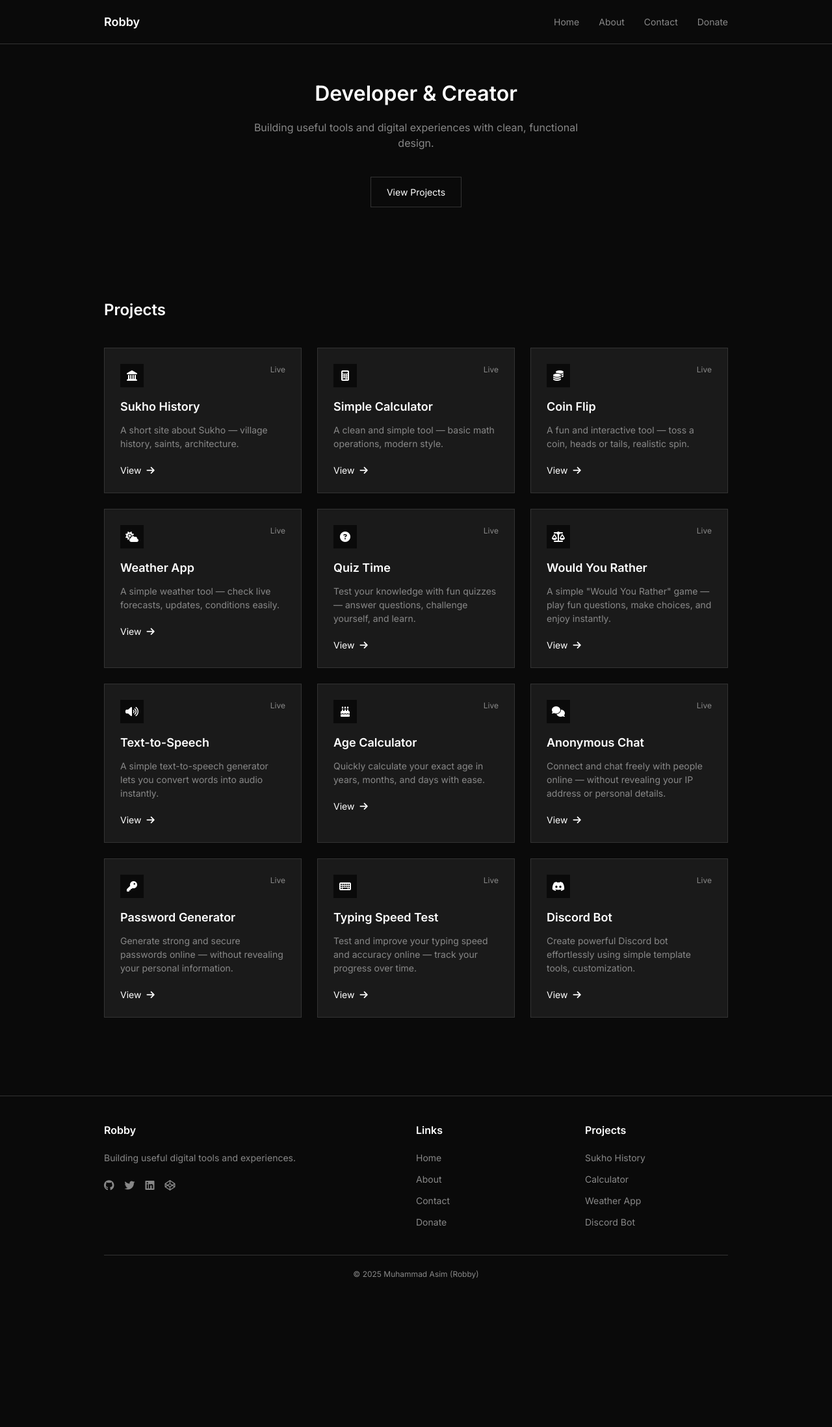
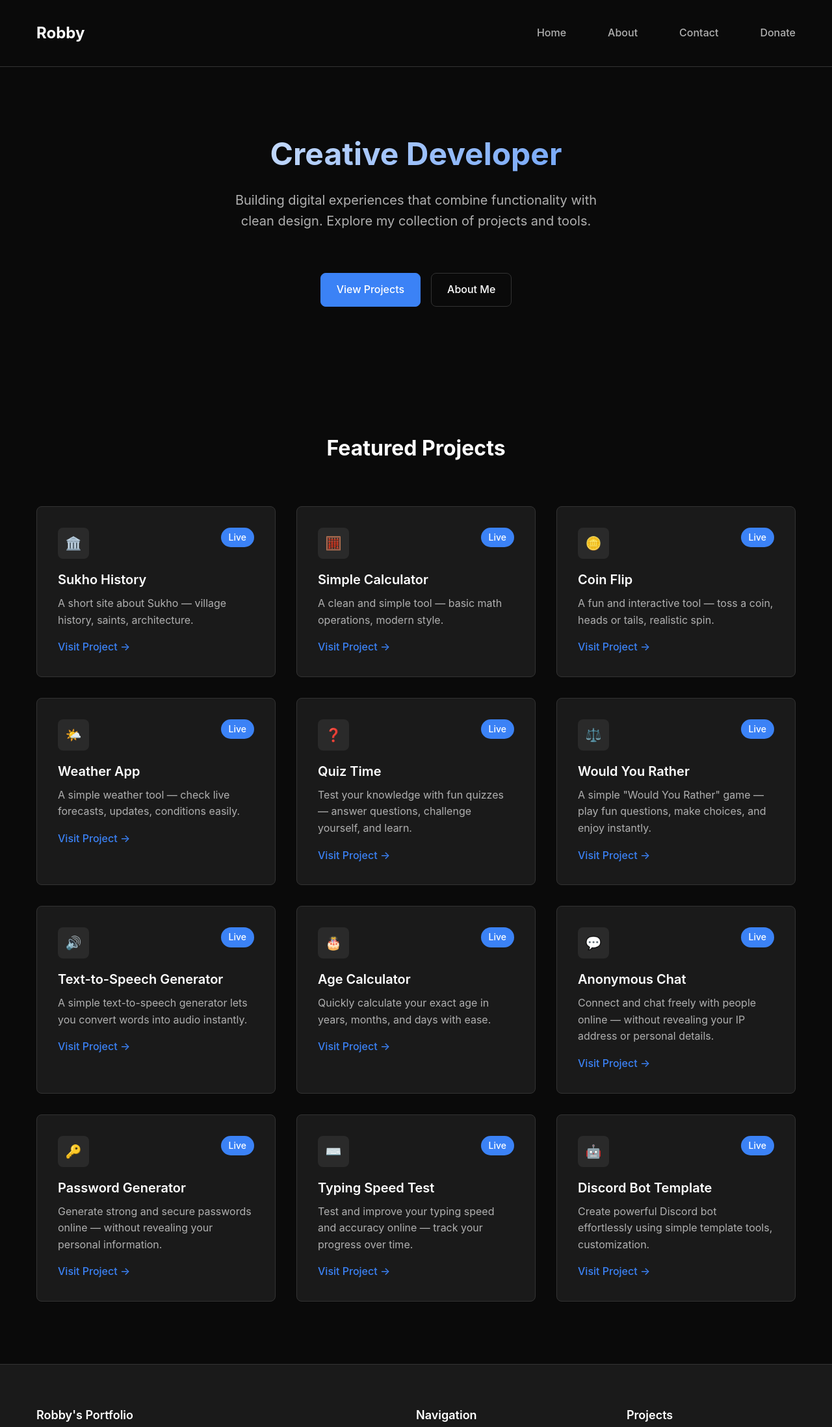
Before and after one commit to robbyfw/Robbys_Website, a plain HTML site: page newpage/index.html in a window 1280 px wide. Shown: the top 2196 px of the page at 65% size. Before the commit the page ends 2010 px from the top, so only its background shows below. Drawn offline with Linux system fonts and the light colour scheme.

Commit message:
Update index.html

```diff
--- a/newpage/index.html
+++ b/newpage/index.html
@@ -1,15 +1,11 @@
 <!DOCTYPE html>
 <html lang="en">
 <head>
-  <meta charset="UTF-8" />
-  <meta name="viewport" content="width=device-width, initial-scale=1.0" />
-  <title>Robby | Developer</title>
-
-  <!-- Styles & Fonts -->
-  <link href="https://fonts.googleapis.com/css2?family=Inter:wght@400;500;600&display=swap" rel="stylesheet" />
-  <link rel="stylesheet" href="https://cdnjs.cloudflare.com/ajax/libs/font-awesome/6.4.0/css/all.min.css">
-
+    <meta charset="UTF-8">
+    <meta name="viewport" content="width=device-width, initial-scale=1.0">
+    <title>Robby | Portfolio</title>
     <style>
+        /* Reset and Base Styles */
         * {
             margin: 0;
             padding: 0;
@@ -17,173 +13,201 @@
         }
 
         :root {
-      --bg: #0a0a0a;
-      --card: #1a1a1a;
-      --text: #ffffff;
-      --text-secondary: #888;
-      --border: #333;
-      --accent: #fff;
+            --primary-bg: #0a0a0a;
+            --secondary-bg: #1a1a1a;
+            --card-bg: #2a2a2a;
+            --text-primary: #ffffff;
+            --text-secondary: #b0b0b0;
+            --text-muted: #666666;
+            --accent: #3b82f6;
+            --border: #333333;
+            --spacing-xs: 0.5rem;
+            --spacing-sm: 1rem;
+            --spacing-md: 2rem;
+            --spacing-lg: 4rem;
+            --spacing-xl: 6rem;
+            --border-radius: 8px;
         }
 
         body {
-      font-family: 'Inter', sans-serif;
-      background: var(--bg);
-      color: var(--text);
-      line-height: 1.5;
-      font-size: 14px;
+            font-family: -apple-system, BlinkMacSystemFont, 'Segoe UI', Roboto, Oxygen, Ubuntu, Cantarell, sans-serif;
+            background: var(--primary-bg);
+            color: var(--text-primary);
+            line-height: 1.6;
+            font-size: 16px;
         }
 
         .container {
-      max-width: 1000px;
+            max-width: 1200px;
             margin: 0 auto;
-      padding: 0 20px;
+            padding: 0 var(--spacing-sm);
         }
 
         /* Header */
         header {
-      padding: 20px 0;
+            padding: var(--spacing-md) 0;
             border-bottom: 1px solid var(--border);
-      position: fixed;
+            position: sticky;
             top: 0;
-      left: 0;
-      right: 0;
-      background: var(--bg);
+            background: var(--primary-bg);
             z-index: 100;
         }
 
-    .nav {
+        .header-content {
             display: flex;
             justify-content: space-between;
             align-items: center;
         }
 
         .logo {
-      font-weight: 600;
-      font-size: 18px;
+            font-size: 1.5rem;
+            font-weight: 700;
+            color: var(--text-primary);
             text-decoration: none;
-      color: var(--text);
         }
 
         .nav-links {
             display: flex;
-      gap: 30px;
+            gap: var(--spacing-lg);
+            list-style: none;
         }
 
         .nav-links a {
             color: var(--text-secondary);
             text-decoration: none;
-      font-size: 14px;
+            font-weight: 500;
             transition: color 0.2s;
         }
 
         .nav-links a:hover {
-      color: var(--text);
+            color: var(--text-primary);
         }
 
-    /* Hero */
+        /* Hero Section */
         .hero {
-      padding: 120px 0 80px;
+            padding: var(--spacing-xl) 0;
             text-align: center;
         }
 
         .hero h1 {
-      font-size: 32px;
-      font-weight: 600;
-      margin-bottom: 16px;
+            font-size: 3rem;
+            font-weight: 700;
+            margin-bottom: var(--spacing-sm);
+            background: linear-gradient(135deg, var(--text-primary), var(--accent));
+            -webkit-background-clip: text;
+            -webkit-text-fill-color: transparent;
         }
 
         .hero p {
+            font-size: 1.25rem;
             color: var(--text-secondary);
-      font-size: 16px;
-      max-width: 500px;
-      margin: 0 auto 40px;
+            max-width: 600px;
+            margin: 0 auto var(--spacing-lg);
+        }
+
+        .cta-buttons {
+            display: flex;
+            gap: var(--spacing-sm);
+            justify-content: center;
         }
 
         .btn {
-      display: inline-block;
             padding: 12px 24px;
             border: 1px solid var(--border);
-      color: var(--text);
+            background: transparent;
+            color: var(--text-primary);
             text-decoration: none;
-      font-size: 14px;
+            border-radius: var(--border-radius);
+            font-weight: 500;
             transition: all 0.2s;
         }
 
-    .btn:hover {
-      background: var(--card);
-      border-color: var(--text);
+        .btn-primary {
+            background: var(--accent);
+            border-color: var(--accent);
         }
 
-    /* Projects */
+        .btn:hover {
+            transform: translateY(-2px);
+        }
+
+        /* Projects Section */
         .projects {
-      padding: 60px 0;
+            padding: var(--spacing-xl) 0;
         }
 
         .section-title {
-      font-size: 24px;
-      font-weight: 600;
-      margin-bottom: 40px;
+            font-size: 2rem;
+            font-weight: 700;
+            margin-bottom: var(--spacing-lg);
+            text-align: center;
         }
 
         .projects-grid {
             display: grid;
-      grid-template-columns: repeat(auto-fill, minmax(300px, 1fr));
-      gap: 24px;
+            grid-template-columns: repeat(auto-fit, minmax(350px, 1fr));
+            gap: var(--spacing-md);
         }
 
         .project-card {
-      background: var(--card);
+            background: var(--secondary-bg);
             border: 1px solid var(--border);
-      padding: 24px;
-      transition: border-color 0.2s;
+            border-radius: var(--border-radius);
+            padding: var(--spacing-md);
+            transition: all 0.2s;
         }
 
         .project-card:hover {
-      border-color: var(--text);
+            transform: translateY(-4px);
+            border-color: var(--accent);
         }
 
         .project-header {
             display: flex;
             justify-content: space-between;
-      align-items: start;
-      margin-bottom: 16px;
+            align-items: flex-start;
+            margin-bottom: var(--spacing-sm);
         }
 
         .project-icon {
-      width: 36px;
-      height: 36px;
-      background: var(--bg);
+            width: 48px;
+            height: 48px;
+            background: var(--card-bg);
+            border-radius: var(--border-radius);
             display: flex;
             align-items: center;
             justify-content: center;
-      font-size: 16px;
+            font-size: 1.25rem;
         }
 
         .project-badge {
-      color: var(--text-secondary);
-      font-size: 12px;
+            background: var(--accent);
+            color: white;
+            padding: 4px 12px;
+            border-radius: 20px;
+            font-size: 0.875rem;
+            font-weight: 500;
         }
 
         .project-title {
-      font-size: 18px;
+            font-size: 1.25rem;
             font-weight: 600;
-      margin-bottom: 12px;
+            margin-bottom: var(--spacing-xs);
         }
 
         .project-desc {
             color: var(--text-secondary);
-      font-size: 14px;
-      margin-bottom: 20px;
-      line-height: 1.5;
+            margin-bottom: var(--spacing-sm);
         }
 
         .project-link {
-      color: var(--text);
+            color: var(--accent);
             text-decoration: none;
-      font-size: 14px;
-      display: flex;
+            font-weight: 500;
+            display: inline-flex;
             align-items: center;
             gap: 8px;
+            transition: gap 0.2s;
         }
 
         .project-link:hover {
@@ -192,74 +216,74 @@
 
         /* Footer */
         footer {
+            background: var(--secondary-bg);
+            padding: var(--spacing-lg) 0;
             border-top: 1px solid var(--border);
-      padding: 40px 0;
-      margin-top: 60px;
         }
 
         .footer-content {
             display: grid;
             grid-template-columns: 2fr 1fr 1fr;
-      gap: 40px;
+            gap: var(--spacing-lg);
         }
 
         .footer-col h3 {
-      font-size: 16px;
+            font-size: 1.125rem;
             font-weight: 600;
-      margin-bottom: 20px;
+            margin-bottom: var(--spacing-sm);
         }
 
         .footer-links {
+            list-style: none;
             display: flex;
             flex-direction: column;
-      gap: 12px;
+            gap: var(--spacing-xs);
         }
 
         .footer-links a {
             color: var(--text-secondary);
             text-decoration: none;
-      font-size: 14px;
             transition: color 0.2s;
         }
 
         .footer-links a:hover {
-      color: var(--text);
+            color: var(--text-primary);
         }
 
         .social-links {
             display: flex;
-      gap: 16px;
-      margin-top: 20px;
+            gap: var(--spacing-sm);
+            margin-top: var(--spacing-sm);
         }
 
         .social-links a {
             color: var(--text-secondary);
             text-decoration: none;
-      font-size: 16px;
+            font-size: 1.25rem;
             transition: color 0.2s;
         }
 
         .social-links a:hover {
-      color: var(--text);
+            color: var(--text-primary);
         }
 
         .copyright {
             text-align: center;
-      color: var(--text-secondary);
-      font-size: 12px;
-      margin-top: 40px;
-      padding-top: 20px;
+            margin-top: var(--spacing-lg);
+            padding-top: var(--spacing-md);
             border-top: 1px solid var(--border);
+            color: var(--text-muted);
+            font-size: 0.875rem;
         }
 
-    /* Mobile */
+        /* Responsive Design */
         @media (max-width: 768px) {
             .nav-links {
                 display: none;
             }
 
             .hero h1 {
-        font-size: 28px;
+                font-size: 2.5rem;
             }
 
             .projects-grid {
@@ -268,219 +292,214 @@
 
             .footer-content {
                 grid-template-columns: 1fr;
-        gap: 30px;
+                gap: var(--spacing-md);
+            }
+
+            .cta-buttons {
+                flex-direction: column;
+                align-items: center;
             }
         }
+
+        /* Utility Classes */
+        .text-center {
+            text-align: center;
+        }
+
+        .mb-1 { margin-bottom: var(--spacing-xs); }
+        .mb-2 { margin-bottom: var(--spacing-sm); }
+        .mb-3 { margin-bottom: var(--spacing-md); }
+        .mb-4 { margin-bottom: var(--spacing-lg); }
     </style>
 </head>
-
 <body>
     <!-- Header -->
     <header>
         <div class="container">
-      <nav class="nav">
-        <a href="https://fwrobby.site" class="logo">Robby</a>
-        <div class="nav-links">
-          <a href="https://fwrobby.site">Home</a>
-          <a href="https://fwrobby.site/about/">About</a>
-          <a href="https://fwrobby.site/contact/">Contact</a>
-          <a href="https://fwrobby.site/donate/">Donate</a>
+            <div class="header-content">
+                <a href="/" class="logo">Robby</a>
+                <nav>
+                    <ul class="nav-links">
+                        <li><a href="/">Home</a></li>
+                        <li><a href="/about/">About</a></li>
+                        <li><a href="/contact/">Contact</a></li>
+                        <li><a href="/donate/">Donate</a></li>
+                    </ul>
+                </nav>
             </div>
-      </nav>
         </div>
     </header>
 
-  <!-- Hero -->
+    <!-- Hero Section -->
     <section class="hero">
         <div class="container">
-      <h1>Developer & Creator</h1>
-      <p>Building useful tools and digital experiences with clean, functional design.</p>
-      <a href="#projects" class="btn">View Projects</a>
+            <h1>Creative Developer</h1>
+            <p>Building digital experiences that combine functionality with clean design. Explore my collection of projects and tools.</p>
+            <div class="cta-buttons">
+                <a href="#projects" class="btn btn-primary">View Projects</a>
+                <a href="/about/" class="btn">About Me</a>
+            </div>
         </div>
     </section>
 
-  <!-- Projects -->
+    <!-- Projects Section -->
     <section class="projects" id="projects">
         <div class="container">
-      <h2 class="section-title">Projects</h2>
+            <h2 class="section-title">Featured Projects</h2>
             <div class="projects-grid">
                 <!-- Project 1 -->
                 <div class="project-card">
                     <div class="project-header">
-            <div class="project-icon">
-              <i class="fas fa-landmark"></i>
-            </div>
+                        <div class="project-icon">🏛️</div>
                         <div class="project-badge">Live</div>
                     </div>
                     <h3 class="project-title">Sukho History</h3>
                     <p class="project-desc">A short site about Sukho — village history, saints, architecture.</p>
                     <a href="https://fwrobby.site/sukho_history/" class="project-link">
-            View <i class="fas fa-arrow-right"></i>
+                        Visit Project →
                     </a>
                 </div>
 
                 <!-- Project 2 -->
                 <div class="project-card">
                     <div class="project-header">
-            <div class="project-icon">
-              <i class="fas fa-calculator"></i>
-            </div>
+                        <div class="project-icon">🧮</div>
                         <div class="project-badge">Live</div>
                     </div>
                     <h3 class="project-title">Simple Calculator</h3>
                     <p class="project-desc">A clean and simple tool — basic math operations, modern style.</p>
                     <a href="https://fwrobby.site/calculator" class="project-link">
-            View <i class="fas fa-arrow-right"></i>
+                        Visit Project →
                     </a>
                 </div>
 
                 <!-- Project 3 -->
                 <div class="project-card">
                     <div class="project-header">
-            <div class="project-icon">
-              <i class="fas fa-coins"></i>
-            </div>
+                        <div class="project-icon">🪙</div>
                         <div class="project-badge">Live</div>
                     </div>
                     <h3 class="project-title">Coin Flip</h3>
                     <p class="project-desc">A fun and interactive tool — toss a coin, heads or tails, realistic spin.</p>
                     <a href="https://fwrobby.site/coin_flip" class="project-link">
-            View <i class="fas fa-arrow-right"></i>
+                        Visit Project →
                     </a>
                 </div>
 
                 <!-- Project 4 -->
                 <div class="project-card">
                     <div class="project-header">
-            <div class="project-icon">
-              <i class="fas fa-cloud-sun"></i>
-            </div>
+                        <div class="project-icon">🌤️</div>
                         <div class="project-badge">Live</div>
                     </div>
                     <h3 class="project-title">Weather App</h3>
                     <p class="project-desc">A simple weather tool — check live forecasts, updates, conditions easily.</p>
                     <a href="https://fwrobby.site/weather_app" class="project-link">
-            View <i class="fas fa-arrow-right"></i>
+                        Visit Project →
                     </a>
                 </div>
 
                 <!-- Project 5 -->
                 <div class="project-card">
                     <div class="project-header">
-            <div class="project-icon">
-              <i class="fas fa-question-circle"></i>
-            </div>
+                        <div class="project-icon">❓</div>
                         <div class="project-badge">Live</div>
                     </div>
                     <h3 class="project-title">Quiz Time</h3>
                     <p class="project-desc">Test your knowledge with fun quizzes — answer questions, challenge yourself, and learn.</p>
                     <a href="https://fwrobby.site/quiz" class="project-link">
-            View <i class="fas fa-arrow-right"></i>
+                        Visit Project →
                     </a>
                 </div>
 
                 <!-- Project 6 -->
                 <div class="project-card">
                     <div class="project-header">
-            <div class="project-icon">
-              <i class="fas fa-balance-scale"></i>
-            </div>
+                        <div class="project-icon">⚖️</div>
                         <div class="project-badge">Live</div>
                     </div>
                     <h3 class="project-title">Would You Rather</h3>
                     <p class="project-desc">A simple "Would You Rather" game — play fun questions, make choices, and enjoy instantly.</p>
                     <a href="https://fwrobby.site/would_you_rather" class="project-link">
-            View <i class="fas fa-arrow-right"></i>
+                        Visit Project →
                     </a>
                 </div>
 
                 <!-- Project 7 -->
                 <div class="project-card">
                     <div class="project-header">
-            <div class="project-icon">
-              <i class="fas fa-volume-up"></i>
-            </div>
+                        <div class="project-icon">🔊</div>
                         <div class="project-badge">Live</div>
                     </div>
-          <h3 class="project-title">Text-to-Speech</h3>
+                    <h3 class="project-title">Text-to-Speech Generator</h3>
                     <p class="project-desc">A simple text-to-speech generator lets you convert words into audio instantly.</p>
                     <a href="https://fwrobby.site/text_to_speech" class="project-link">
-            View <i class="fas fa-arrow-right"></i>
+                        Visit Project →
                     </a>
                 </div>
 
                 <!-- Project 8 -->
                 <div class="project-card">
                     <div class="project-header">
-            <div class="project-icon">
-              <i class="fas fa-birthday-cake"></i>
-            </div>
+                        <div class="project-icon">🎂</div>
                         <div class="project-badge">Live</div>
                     </div>
                     <h3 class="project-title">Age Calculator</h3>
                     <p class="project-desc">Quickly calculate your exact age in years, months, and days with ease.</p>
                     <a href="https://fwrobby.site/age_calculator" class="project-link">
-            View <i class="fas fa-arrow-right"></i>
+                        Visit Project →
                     </a>
                 </div>
 
                 <!-- Project 9 -->
                 <div class="project-card">
                     <div class="project-header">
-            <div class="project-icon">
-              <i class="fas fa-comments"></i>
-            </div>
+                        <div class="project-icon">💬</div>
                         <div class="project-badge">Live</div>
                     </div>
                     <h3 class="project-title">Anonymous Chat</h3>
                     <p class="project-desc">Connect and chat freely with people online — without revealing your IP address or personal details.</p>
                     <a href="https://fwrobby.site/anonymous-chat" class="project-link">
-            View <i class="fas fa-arrow-right"></i>
+                        Visit Project →
                     </a>
                 </div>
 
                 <!-- Project 10 -->
                 <div class="project-card">
                     <div class="project-header">
-            <div class="project-icon">
-              <i class="fas fa-key"></i>
-            </div>
+                        <div class="project-icon">🔑</div>
                         <div class="project-badge">Live</div>
                     </div>
                     <h3 class="project-title">Password Generator</h3>
                     <p class="project-desc">Generate strong and secure passwords online — without revealing your personal information.</p>
                     <a href="https://fwrobby.site/password-generator" class="project-link">
-            View <i class="fas fa-arrow-right"></i>
+                        Visit Project →
                     </a>
                 </div>
 
                 <!-- Project 11 -->
                 <div class="project-card">
                     <div class="project-header">
-            <div class="project-icon">
-              <i class="fas fa-keyboard"></i>
-            </div>
+                        <div class="project-icon">⌨️</div>
                         <div class="project-badge">Live</div>
                     </div>
                     <h3 class="project-title">Typing Speed Test</h3>
                     <p class="project-desc">Test and improve your typing speed and accuracy online — track your progress over time.</p>
                     <a href="https://fwrobby.site/typing_speed_test" class="project-link">
-            View <i class="fas fa-arrow-right"></i>
+                        Visit Project →
                     </a>
                 </div>
 
                 <!-- Project 12 -->
                 <div class="project-card">
                     <div class="project-header">
-            <div class="project-icon">
-              <i class="fab fa-discord"></i>
-            </div>
+                        <div class="project-icon">🤖</div>
                         <div class="project-badge">Live</div>
                     </div>
-          <h3 class="project-title">Discord Bot</h3>
+                    <h3 class="project-title">Discord Bot Template</h3>
                     <p class="project-desc">Create powerful Discord bot effortlessly using simple template tools, customization.</p>
                     <a href="https://fwrobby.site/discord-bot" class="project-link">
-            View <i class="fas fa-arrow-right"></i>
+                        Visit Project →
                     </a>
                 </div>
             </div>
@@ -492,41 +511,39 @@
         <div class="container">
             <div class="footer-content">
                 <div class="footer-col">
-          <h3>Robby</h3>
-          <p style="color: var(--text-secondary); margin-bottom: 20px; font-size: 14px;">
-            Building useful digital tools and experiences.
-          </p>
+                    <h3>Robby's Portfolio</h3>
+                    <p class="mb-2" style="color: var(--text-secondary);">Building digital experiences with clean design and functionality.</p>
                     <div class="social-links">
-            <a href="#"><i class="fab fa-github"></i></a>
-            <a href="#"><i class="fab fa-twitter"></i></a>
-            <a href="#"><i class="fab fa-linkedin"></i></a>
-            <a href="#"><i class="fab fa-codepen"></i></a>
+                        <a href="#">GitHub</a>
+                        <a href="#">Twitter</a>
+                        <a href="#">LinkedIn</a>
+                        <a href="#">CodePen</a>
                     </div>
                 </div>
 
                 <div class="footer-col">
-          <h3>Links</h3>
-          <div class="footer-links">
-            <a href="https://fwrobby.site">Home</a>
-            <a href="https://fwrobby.site/about/">About</a>
-            <a href="https://fwrobby.site/contact/">Contact</a>
-            <a href="https://fwrobby.site/donate/">Donate</a>
-          </div>
+                    <h3>Navigation</h3>
+                    <ul class="footer-links">
+                        <li><a href="/">Home</a></li>
+                        <li><a href="/about/">About</a></li>
+                        <li><a href="/contact/">Contact</a></li>
+                        <li><a href="/donate/">Donate</a></li>
+                    </ul>
                 </div>
 
                 <div class="footer-col">
                     <h3>Projects</h3>
-          <div class="footer-links">
-            <a href="https://fwrobby.site/sukho_history/">Sukho History</a>
-            <a href="https://fwrobby.site/calculator">Calculator</a>
-            <a href="https://fwrobby.site/weather_app">Weather App</a>
-            <a href="https://fwrobby.site/discord-bot">Discord Bot</a>
-          </div>
+                    <ul class="footer-links">
+                        <li><a href="https://fwrobby.site/sukho_history/">Sukho History</a></li>
+                        <li><a href="https://fwrobby.site/calculator">Calculator</a></li>
+                        <li><a href="https://fwrobby.site/weather_app">Weather App</a></li>
+                        <li><a href="https://fwrobby.site/discord-bot">Discord Bot</a></li>
+                    </ul>
                 </div>
             </div>
 
             <div class="copyright">
-        © 2025 Muhammad Asim (Robby)
+                © 2025 Muhammad Asim (Robby). All rights reserved.
             </div>
         </div>
     </footer>
```
Lines whose indentation alone changed are shown as unchanged.
